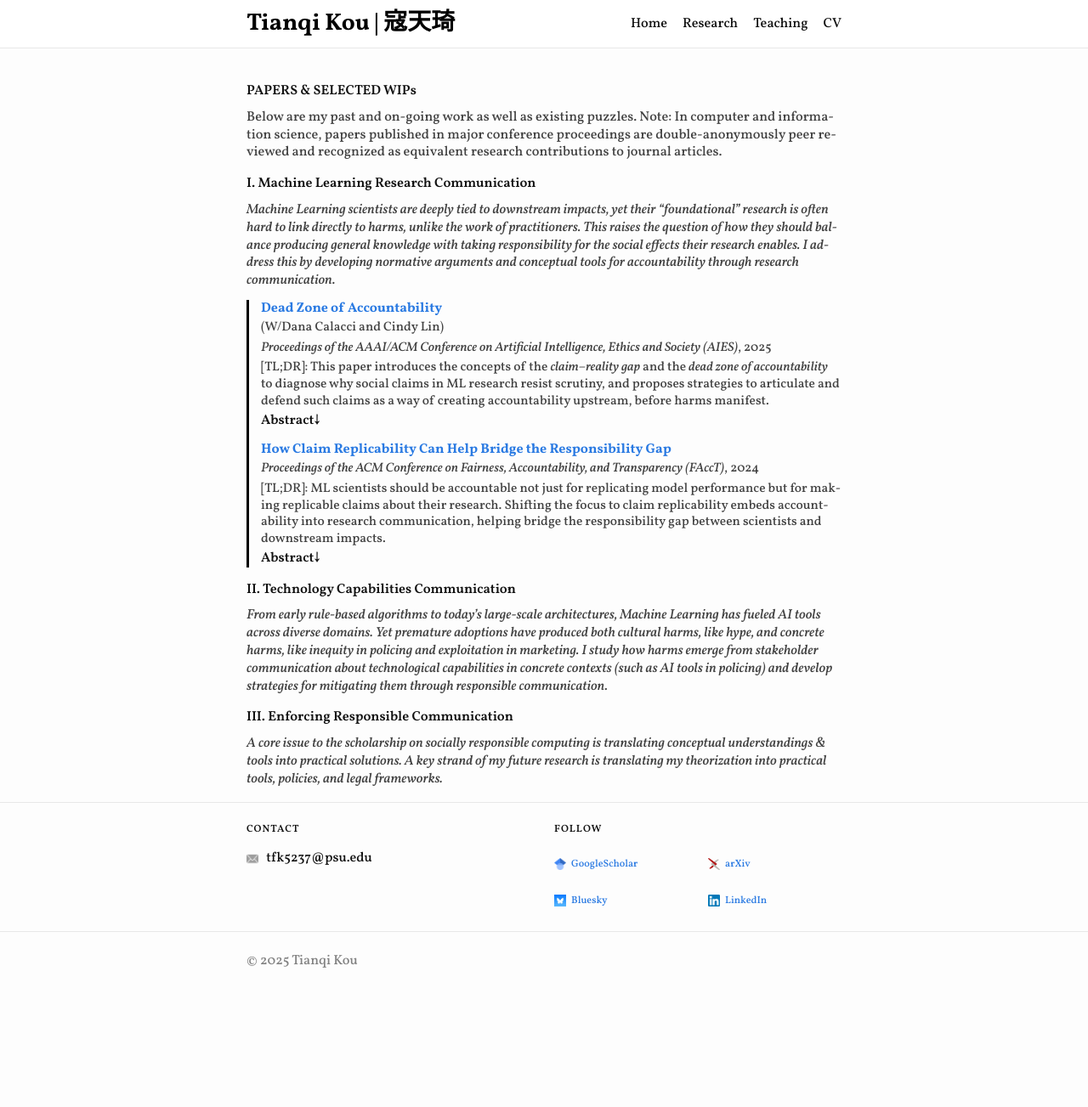
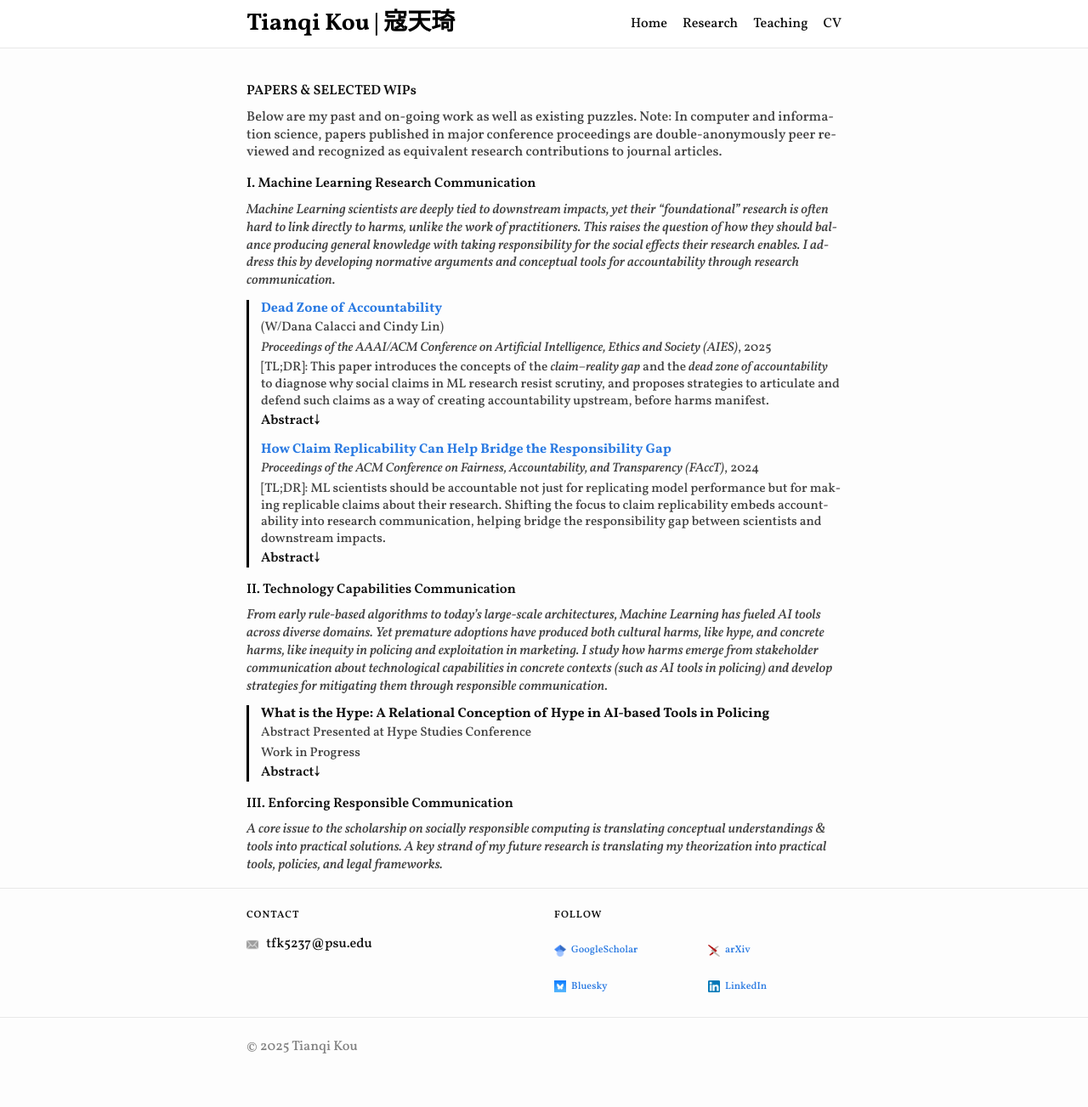
Before and after one commit to koutianqi/koutianqi.github.io, a Jekyll site: the page built from pages/research.markdown, in a window 1280 px wide. Shown: the whole page at 85% size. Built offline with Jekyll 4.4.1, drawn with Linux system fonts in a browser that asks for light colours; before the commit the page ends 1202 px from its top, so only the background shows below that; some of the changed lines change nothing that is shown.

Commit message:
Update research.markdown

```diff
--- a/pages/research.markdown
+++ b/pages/research.markdown
@@ -32,7 +32,12 @@
 
 
 <div class="pubs">
-
+{% include paper.html
+  title="What is the Hype: A Relational Conception of Hype in AI-based Tools in Policing"
+  venue="Abstract Presented at Hype Studies Conference"
+  tldr="Work in Progress"
+  abstract="[working abstract] This study is motivated by two concerns. First, while discussions of AI hype abound across academia, industry, and civic research community, definitions of hype remain fragmented. Second, the deployment of Machine Learning–based tools in policing has drawn critical attention for issues such as privacy, inequity, lack of accountability. Through document analysis of communication artifacts across multiple communities for four policing tools, this study makes three contributions. First, it offers a novel definition of hype that foregrounds the relational dynamics of technological discourse. Second, it demonstrates how this relational conception of hype provides an analytic frame for diagnosing shortcomings in the communicative dimensions of ML-based policing tools. Finally, it identifies three problematic discursive practices in the communication of AI-based policing tools and suggests how rectifying them can advance responsible communication."
+%}
 </div>
 
 ### III. Enforcing Responsible Communication
```
